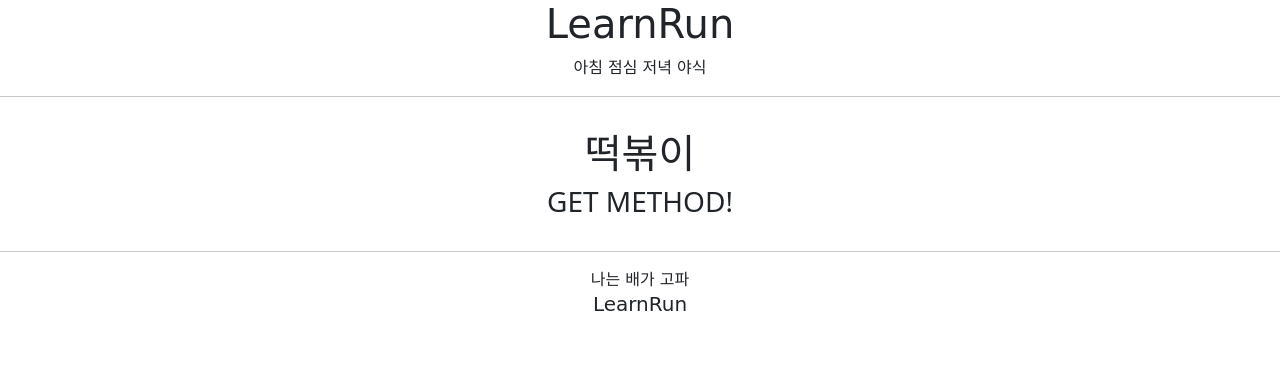
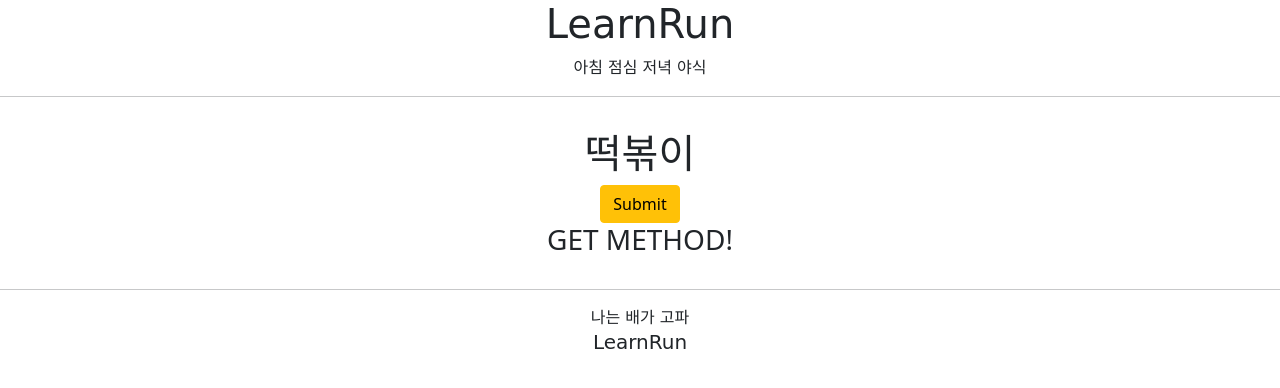
Before and after one commit to RunLearn/LearnRun-django-web, a Django app: page /account/Iam/ in a window 1280 px wide. Shown: the top 388 px of the page. Run offline with Django 3.2, Linux system fonts and the light colour scheme; parts of the project's set-up code (start-up, migrations or seed data) failed here and were passed over; some web fonts are replaced.

Commit message:
2021.07.09 버튼추가했음!@!#!$@!#

```diff
--- a/accountapp/templates/accountapp/base.html
+++ b/accountapp/templates/accountapp/base.html
@@ -4,6 +4,12 @@
 
    <div style = "margin: 2rem; text-align: center">
        <h1>떡볶이</h1>
+
+       <form action="/account/Iam/" method="POST">
+            {% csrf_token %}
+           <input type="submit" class="btn btn-warning">
+       </form>
+
        <h3>{{  text }}</h3>
    </div>
 
```
